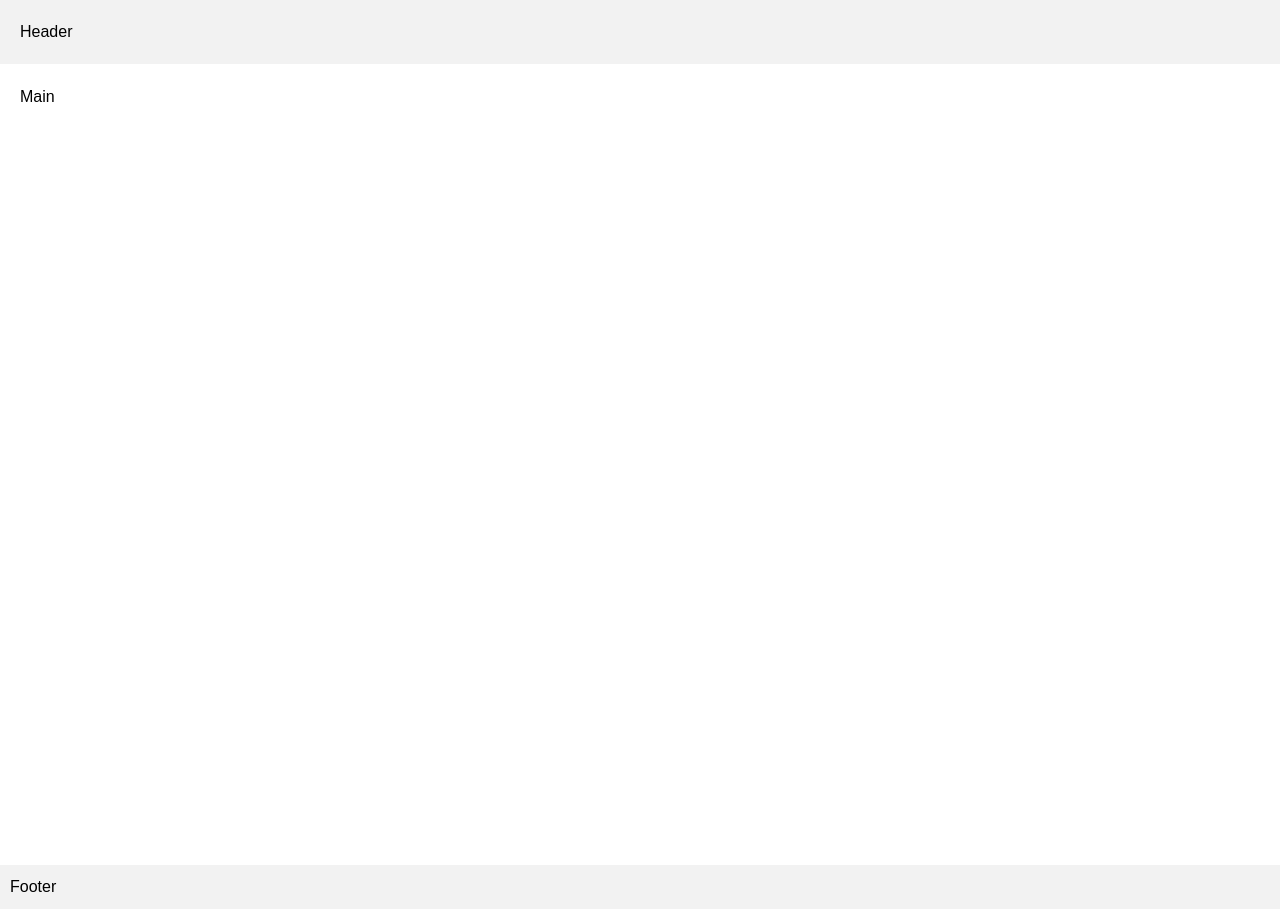
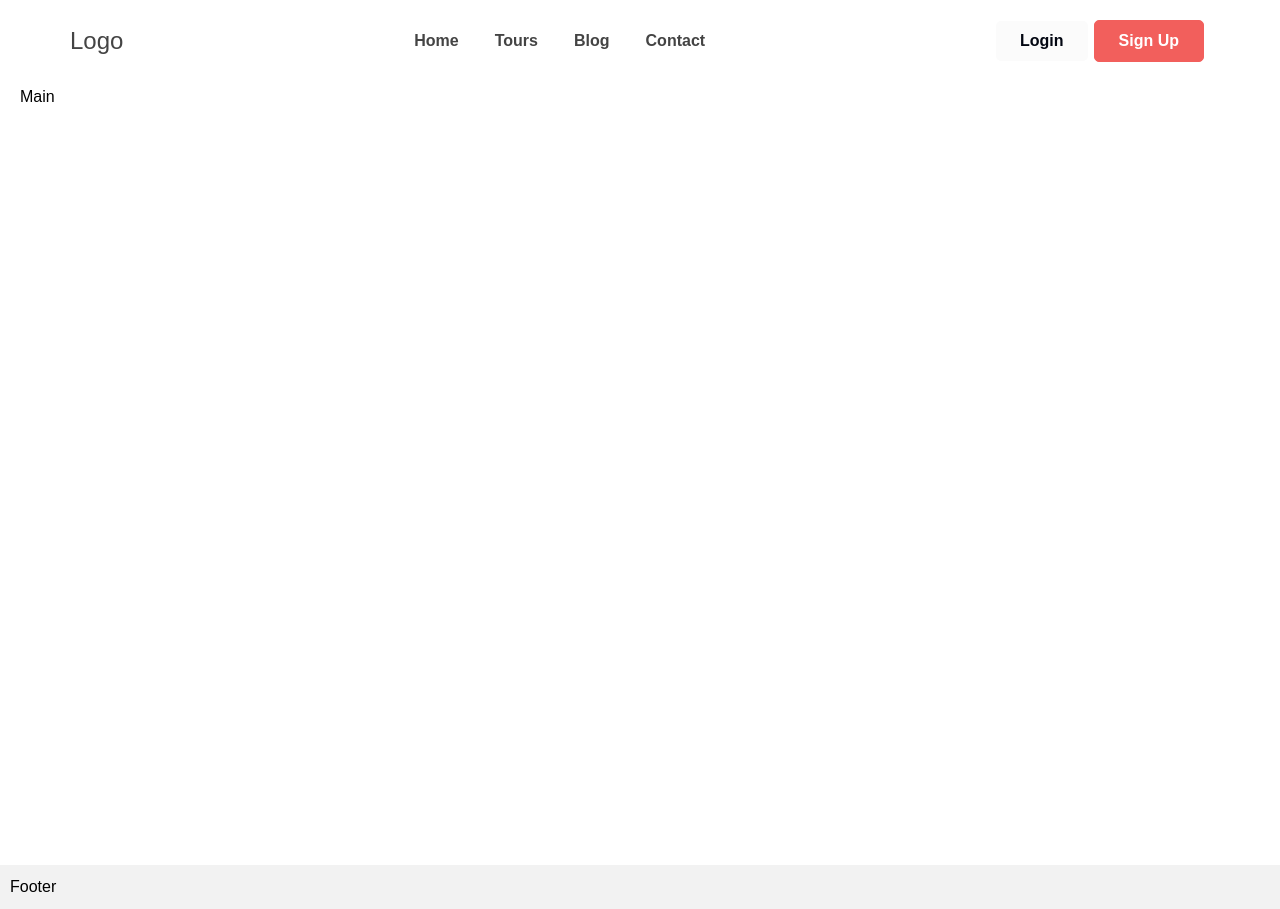
Before and after one commit to barisAkgul/tour-reservations-system-with-react-redux, a React (Vite) app: page /tours in a window 1280 px wide. Built offline with nearby package versions, Linux system fonts and the light colour scheme.

Commit message:
Added components in header

```diff
--- a/package.json
+++ b/package.json
@@ -12,8 +12,9 @@
   "dependencies": {
     "react": "^18.2.0",
     "react-dom": "^18.2.0",
+    "react-icons": "^4.10.1",
     "react-router-dom": "^6.14.1",
-    "styled-components": "^6.0.3"
+    "styled-components": "^5.3.10"
   },
   "devDependencies": {
     "@types/react": "^18.2.14",
--- /dev/null
+++ b/src/components/header/button-section/ButtonSection.jsx
@@ -0,0 +1,50 @@
+import React from "react";
+import styled from "styled-components";
+
+export const ButtonSectionContainer = styled.div``;
+
+const SignUpButton = styled.button`
+  font-size: 16px;
+  font-weight: 600;
+  fill: var(--white);
+  color: var(--white);
+  background-color: var(--red);
+  border: solid 1px var(--red);
+  border-radius: 5px;
+  padding: 8px 24px;
+  transition: color 0.3s ease;
+
+  margin: 0px 6px;
+
+  &:hover {
+    color: var(--red);
+    background-color: var(--white);
+    border-color: var(--red);
+  }
+`;
+
+const LoginButton = styled.button`
+  font-size: 16px;
+  font-weight: 600;
+  background-color: var(--extra-light);
+  border-radius: 5px 5px 5px 5px;
+  padding: 8px 24px;
+  color: ${({ active }) => (active ? "var(--text-dark)" : "var(--white)")};
+  transition: color 0.3s ease;
+
+  &:hover {
+    color: var(--white);
+    background-color: var(--red);
+  }
+`;
+
+const ButtonSection = ({ active }) => {
+  return (
+    <ButtonSectionContainer>
+      <LoginButton active={active}>Login</LoginButton>
+      <SignUpButton>Sign Up</SignUpButton>
+    </ButtonSectionContainer>
+  );
+};
+
+export { ButtonSection };
--- /dev/null
+++ b/src/components/header/logo/Logo.jsx
@@ -0,0 +1,14 @@
+import React from "react";
+import { Link } from "react-router-dom";
+
+import * as S from "./Logo.styled";
+
+const Logo = () => {
+  return (
+    <S.Logo>
+      <Link to="/">Logo</Link>
+    </S.Logo>
+  );
+};
+
+export { Logo };
--- /dev/null
+++ b/src/components/header/logo/Logo.styled.jsx
@@ -0,0 +1,5 @@
+import styled from "styled-components";
+
+export const Logo = styled.div`
+  font-size: 24px;
+`;
--- /dev/null
+++ b/src/components/header/navbar/Navbar.jsx
@@ -0,0 +1,77 @@
+import React, { useState, useEffect } from "react";
+import * as S from "./Navbar.styled";
+import { Link } from "react-router-dom";
+import { GrClose } from "react-icons/gr";
+import { RxHamburgerMenu } from "react-icons/rx";
+
+import useClickOutside from "@hooks/useClickOutside";
+
+export const navbarItems = [
+  { id: 1, title: "Home", link: "/" },
+  { id: 2, title: "Tours", link: "/tours" },
+  { id: 3, title: "Blog", link: "/blog" },
+  { id: 4, title: "Contact", link: "/contact" },
+];
+
+const Navbar = () => {
+  const [showMenu, setShowMenu] = useState(false);
+  const menuRef = useClickOutside(() => {
+    setShowMenu(false);
+  });
+
+  const toggleMenu = () => {
+    setShowMenu(!showMenu);
+  };
+
+  const closeMenu = () => {
+    setShowMenu(false);
+  };
+
+  useEffect(() => {
+    const handleResize = () => {
+      if (window.innerWidth > 768) {
+        setShowMenu(false);
+      }
+    };
+
+    window.addEventListener("resize", handleResize);
+
+    return () => {
+      window.removeEventListener("resize", handleResize);
+    };
+  }, []);
+
+  return (
+    <>
+      {/* Normal Navbar */}
+      <S.DesktopNavbar>
+        {navbarItems.map((item) => (
+          <S.NavbarItem key={item.id}>
+            <Link to={item.link}>{item.title}</Link>
+          </S.NavbarItem>
+        ))}
+      </S.DesktopNavbar>
+
+      {/* Mobile Navbar */}
+      <S.MobileNavbar ref={menuRef}>
+        <S.ToggleButton onClick={toggleMenu}>
+          <RxHamburgerMenu />
+        </S.ToggleButton>
+        <S.NavbarMenu showMenu={showMenu}>
+          <S.CloseButton onClick={toggleMenu}>
+            <GrClose />
+          </S.CloseButton>
+          <S.MobileNavbarItemContainer>
+            {navbarItems.map((item) => (
+              <S.MobileNavbarItem key={item.id} onClick={closeMenu}>
+                <Link to={item.link}>{item.title}</Link>
+              </S.MobileNavbarItem>
+            ))}
+          </S.MobileNavbarItemContainer>
+        </S.NavbarMenu>
+      </S.MobileNavbar>
+    </>
+  );
+};
+
+export { Navbar };
--- /dev/null
+++ b/src/components/header/navbar/Navbar.styled.jsx
@@ -0,0 +1,106 @@
+import styled from "styled-components";
+import { Breakpoints } from "@helpers/constants/general";
+
+export const DesktopNavbar = styled.div`
+  display: flex;
+  gap: 36px;
+
+  @media (max-width: ${Breakpoints.TABLET}px) {
+    display: none;
+  }
+`;
+
+export const MobileNavbar = styled.div`
+  display: none;
+
+  @media (max-width: ${Breakpoints.TABLET}px) {
+    display: flex;
+    justify-content: flex-end;
+    align-items: center;
+    font-size: 24px;
+  }
+`;
+
+export const NavbarItem = styled.div`
+  cursor: pointer;
+  transition: 0.3s ease all;
+
+  font-size: 16px;
+  font-weight: 600;
+  text-transform: capitalize;
+
+  &:hover {
+    color: var(--red);
+  }
+`;
+
+export const MobileNavbarItem = styled(NavbarItem)`
+  padding: 10px;
+`;
+
+export const MobileNavbarItemContainer = styled.div`
+  margin-top: 100px;
+  display: flex;
+  flex-direction: column;
+  gap: 60px;
+  width: 100%;
+  align-items: center;
+`;
+
+export const ToggleButton = styled.div`
+  cursor: pointer;
+`;
+
+export const CloseButton = styled.div`
+  cursor: pointer;
+  margin-left: auto;
+`;
+
+export const NavbarMenu = styled.div`
+  display: flex;
+  align-items: center;
+  opacity: ${({ showMenu }) => (showMenu ? 1 : 0)};
+  visibility: ${({ showMenu }) => (showMenu ? "visible" : "hidden")};
+  transform: translateX(${({ showMenu }) => (showMenu ? "0" : "-100%")});
+  transition: opacity 0.5s ease, transform 0.5s ease;
+
+  @media (max-width: ${Breakpoints.TABLET}px) {
+    flex-direction: column;
+    align-items: flex-start;
+    position: absolute;
+    top: 0;
+    left: 0;
+    width: 300px;
+    height: 100vh;
+    background-color: var(--white);
+    z-index: 1;
+    padding: 20px;
+    border-right: 1px solid var(--light-gray);
+  }
+
+  a {
+    text-decoration: none;
+    color: var(--text-dark);
+    font-size: 20px;
+    font-weight: 500;
+    text-transform: capitalize;
+    padding: 10px;
+    position: relative;
+
+    ::after {
+      content: "";
+      width: 0;
+      height: 1px;
+      background-color: var(--main-blue);
+      position: absolute;
+      bottom: -2px;
+      left: 50%;
+      transform: translateX(-50%);
+      transition: 0.2s ease width;
+    }
+
+    &:hover::after {
+      width: 100%;
+    }
+  }
+`;
--- a/src/containers/header/Header.jsx
+++ b/src/containers/header/Header.jsx
@@ -1,11 +1,33 @@
-import React from "react";
-
+import React, { useEffect, useState } from "react";
+import { Link, useLocation } from "react-router-dom";
 import * as S from "./Header.styled";
 
+import { Logo } from "@components/header/logo/Logo";
+import { Navbar } from "@components/header/navbar/Navbar";
+import { ButtonSection } from "@components/header/button-section/ButtonSection";
+
 const Header = () => {
+  const [active, setActive] = useState(false);
+  const { pathname } = useLocation();
+
+  const isActive = () => {
+    window.scrollY > 0 ? setActive(true) : setActive(false);
+  };
+
+  useEffect(() => {
+    window.addEventListener("scroll", isActive);
+    return () => {
+      window.removeEventListener("scroll", isActive);
+    };
+  }, []);
+
   return (
     <S.Header>
-      <S.HeaderContainer>Header</S.HeaderContainer>
+      <S.HeaderContainer active={active || pathname !== "/"}>
+        <Logo />
+        <Navbar />
+        <ButtonSection active={active || pathname !== "/"} />
+      </S.HeaderContainer>
     </S.Header>
   );
 };
--- a/src/containers/header/Header.styled.jsx
+++ b/src/containers/header/Header.styled.jsx
@@ -3,7 +3,6 @@ import styled from "styled-components";
 export const Header = styled.header`
   grid-area: header;
   background-color: #f2f2f2;
-  padding: 10px;
 
   position: fixed;
   z-index: 999;
@@ -16,4 +15,14 @@ export const HeaderContainer = styled.div`
   padding: 10px;
 
   height: 100%;
+  width: 100%;
+  padding: 20px 70px;
+  color: ${({ active }) => (active ? "#444444" : "white")};
+  background-color: ${({ active }) => (active ? "white" : "inherit")};
+  transition: background-color 0.3s ease;
+  z-index: 999;
+
+  display: flex;
+  align-items: center;
+  justify-content: space-between;
 `;
--- /dev/null
+++ b/src/helpers/constants/general.jsx
@@ -0,0 +1,14 @@
+export const ScreenRoutes = {
+  HOME: "/",
+  DETAIL: "detail:id",
+  TOURS: "tours",
+  BOOKING_SYSTEM: "booking-system",
+  NOT_FOUND: "*",
+};
+
+export const Breakpoints = {
+  DESKTOP_LARGE: 1200,
+  DESKTOP: 992,
+  TABLET: 768,
+  MOBILE: 576,
+};
--- /dev/null
+++ b/src/hooks/useClickOutside.jsx
@@ -0,0 +1,23 @@
+import { useEffect, useRef } from "react";
+
+const useClickOutside = (callback) => {
+  const ref = useRef(null);
+
+  const handleClickOutside = (event) => {
+    if (ref.current && !ref.current.contains(event.target)) {
+      callback();
+    }
+  };
+
+  useEffect(() => {
+    document.addEventListener("mousedown", handleClickOutside);
+
+    return () => {
+      document.removeEventListener("mousedown", handleClickOutside);
+    };
+  }, []);
+
+  return ref;
+};
+
+export default useClickOutside;
```
Also changed, not shown: 1 other file (tests, documents, lock files or other folders).
